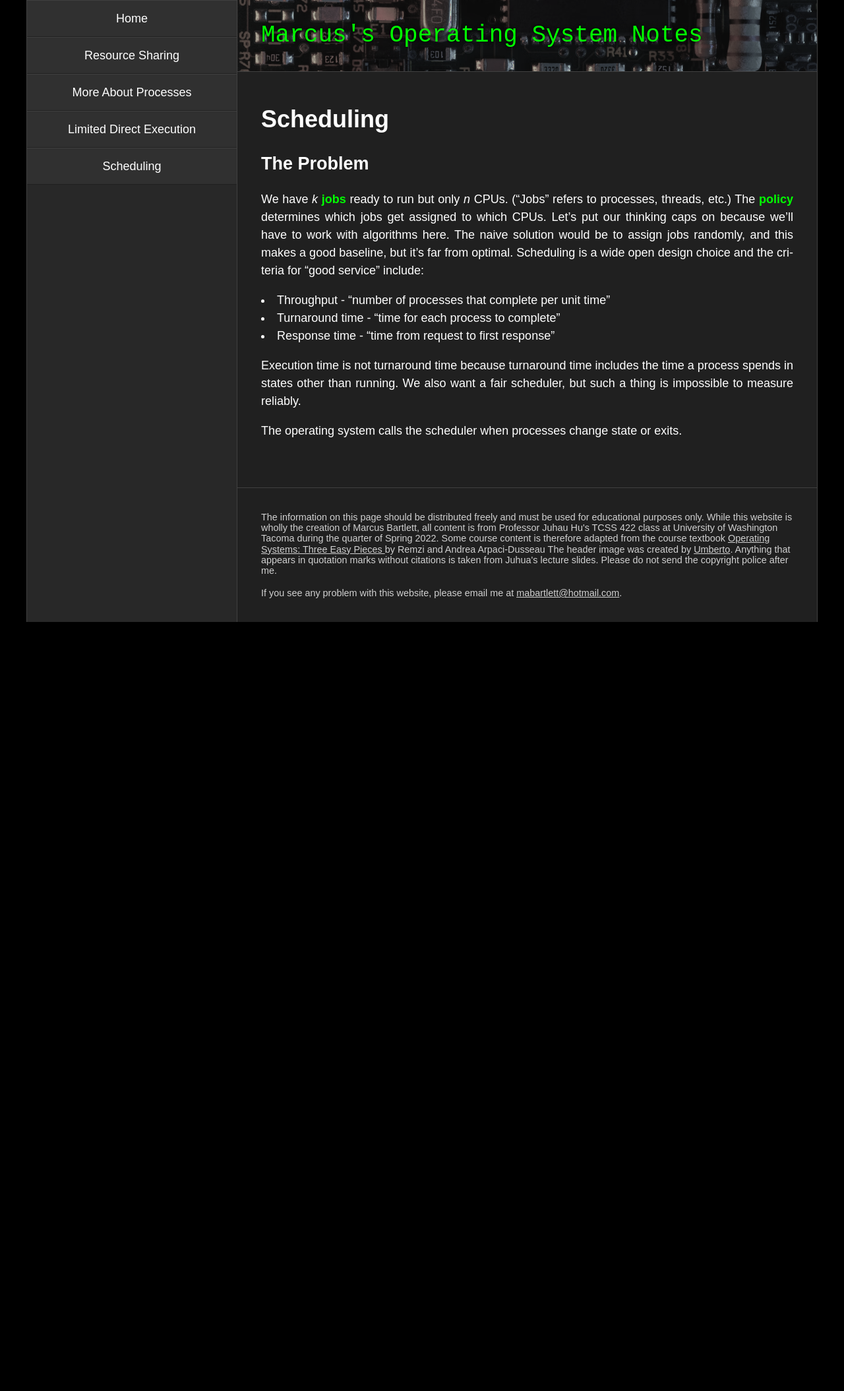
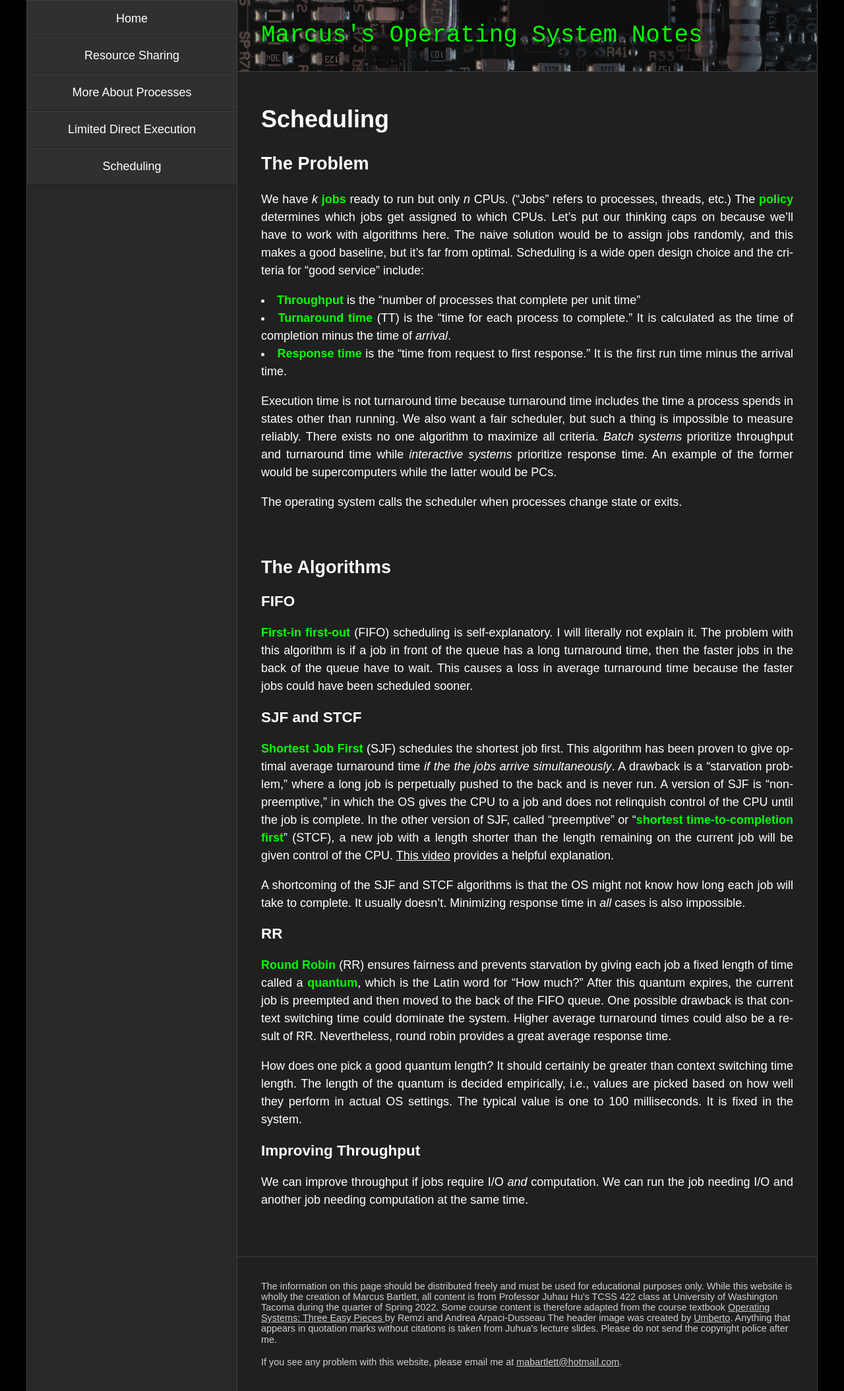
Before and after one commit to mabartlett/TCSS422Notes, a Jekyll site: the page built from _topics/04_scheduling.md, in a window 1280 px wide. Shown: the whole page at 66% size. Built offline with Jekyll 4.4.1, drawn with Linux system fonts in a browser that asks for light colours; before the commit the page ends 943 px from its top, so only the background shows below that.

Commit message:
Add to section 4 and change layout again.

```diff
--- a/_sass/dark.scss
+++ b/_sass/dark.scss
@@ -22,6 +22,10 @@ p code,
 li code {
     background-color: $code-color;
     border-color: $border-color;
+}
+
+a:focus {
+
 }
 
 .l-flex-container {
--- a/_sass/main.scss
+++ b/_sass/main.scss
@@ -70,7 +70,7 @@ a {
 }
 
 a:focus {
-    outline: dashed 2px #808080;
+    outline: dashed 2px #0000ff;
 }
 
 .l-flex-container {
@@ -187,9 +187,9 @@ footer a {
 }
 
 
-@media screen and (max-width: 780px) {
+@media screen and (max-width: 900px) {
     html {
-        font-size: 16px;
+        font-size: 18px;
     }
 
     .l-flex-container {
@@ -209,3 +209,17 @@ footer a {
         min-height: 100vh;
     }
 }
+
+@media screen and (max-width: 600px) {
+    html {
+        font-size: 16px;
+    }
+
+    main {
+        padding: 1rem;
+    }
+
+    footer {
+        padding: 1rem;
+    }
+}
--- a/_topics/04_scheduling.md
+++ b/_topics/04_scheduling.md
@@ -9,10 +9,32 @@ layout: default
 
 We have *k* **jobs** ready to run but only *n* CPUs. ("Jobs" refers to processes, threads, etc.) The **policy** determines which jobs get assigned to which CPUs. Let's put our thinking caps on because we'll have to work with algorithms here. The naive solution would be to assign jobs randomly, and this makes a good baseline, but it's far from optimal. Scheduling is a wide open design choice and the criteria for "good service" include:
 
-- Throughput - "number of processes that complete per unit time"
-- Turnaround time - "time for each process to complete"
-- Response time - "time from request to first response"
+- **Throughput** is the "number of processes that complete per unit time"
+- **Turnaround time** (TT) is the "time for each process to complete." It is calculated as the time of completion minus the time of *arrival*.
+- **Response time** is the "time from request to first response." It is the first run time minus the arrival time.
 
-Execution time is not turnaround time because turnaround time includes the time a process spends in states other than running. We also want a fair scheduler, but such a thing is impossible to measure reliably.
+Execution time is not turnaround time because turnaround time includes the time a process spends in states other than running. We also want a fair scheduler, but such a thing is impossible to measure reliably. There exists no one algorithm to maximize all criteria. *Batch systems* prioritize throughput and turnaround time while *interactive systems* prioritize response time. An example of the former would be supercomputers while the latter would be PCs.
 
 The operating system calls the scheduler when processes change state or exits.
+
+## The Algorithms
+
+### FIFO
+
+**First-in first-out** (FIFO) scheduling is self-explanatory. I will literally not explain it. The problem with this algorithm is if a job in front of the queue has a long turnaround time, then the faster jobs in the back of the queue have to wait. This causes a loss in average turnaround time because the faster jobs could have been scheduled sooner.
+
+### SJF and STCF
+
+**Shortest Job First** (SJF) schedules the shortest job first. This algorithm has been proven to give optimal average turnaround time *if the the jobs arrive simultaneously*. A drawback is a "starvation problem," where a long job is perpetually pushed to the back and is never run. A version of SJF is "non-preemptive," in which the OS gives the CPU to a job and does not relinquish control of the CPU until the job is complete. In the other version of SJF, called "preemptive" or "**shortest time-to-completion first**" (STCF), a new job with a length shorter than the length remaining on the current job will be given control of the CPU. [This video](https://www.youtube.com/watch?v=lnE7Pr99dfo) provides a helpful explanation.
+
+A shortcoming of the SJF and STCF algorithms is that the OS might not know how long each job will take to complete. It usually doesn't. Minimizing response time in *all* cases is also impossible.
+
+### RR
+
+**Round Robin** (RR) ensures fairness and prevents starvation by giving each job a fixed length of time called a **quantum**, which is the Latin word for "How much?" After this quantum expires, the current job is preempted and then moved to the back of the FIFO queue. One possible drawback is that context switching time could dominate the system. Higher average turnaround times could also be a result of RR. Nevertheless, round robin provides a great average response time.
+
+How does one pick a good quantum length? It should certainly be greater than context switching time length. The length of the quantum is decided empirically, i.e., values are picked based on how well they perform in actual OS settings. The typical value is one to 100 milliseconds. It is fixed in the system.
+
+### Improving Throughput
+
+We can improve throughput if jobs require I/O *and* computation. We can run the job needing I/O and another job needing computation at the same time.
```
Also changed, not shown: 3 other files.
